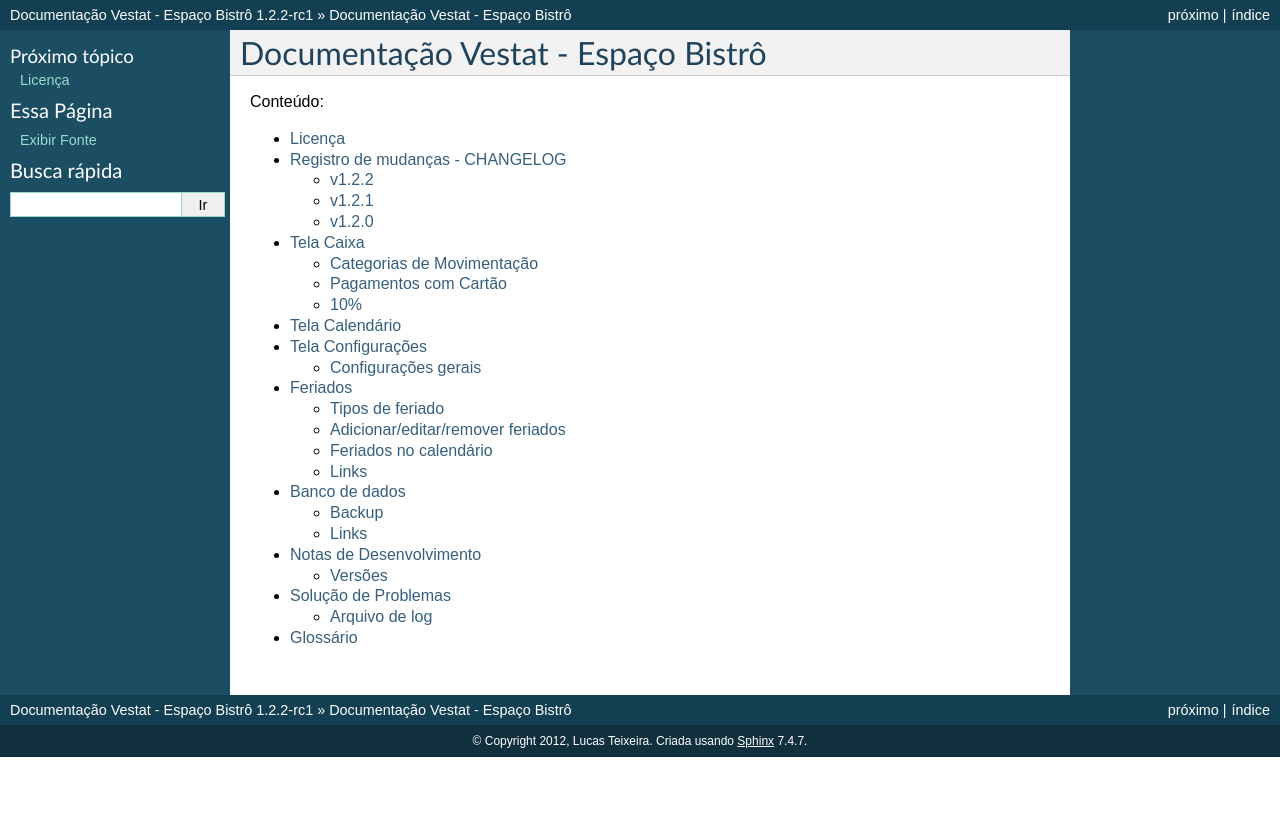
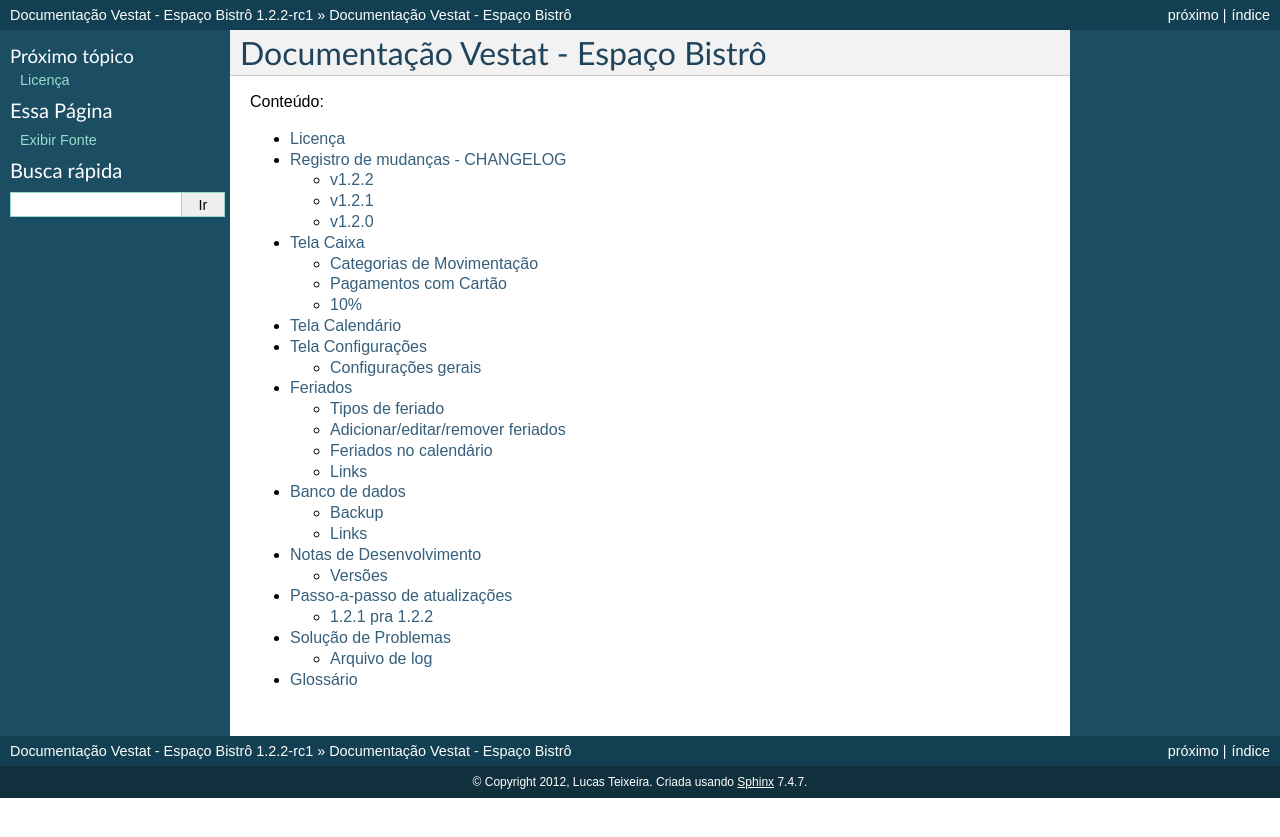
Before and after one commit to duasfl8r/vestat, a Sphinx documentation site: the page built from docs/index.rst, in a window 1280 px wide. Shown: the top 837 px of the page. Built offline with Sphinx 7.4.7, drawn with Linux system fonts in a browser that asks for light colours; formulas are drawn with MathJax 3; some of the changed lines change nothing that is shown.

```diff
--- a/docs/banco_de_dados.rst
+++ b/docs/banco_de_dados.rst
@@ -1,3 +1,4 @@
+.. _banco-de-dados:
 ##############
 Banco de dados
 ##############
--- a/docs/index.rst
+++ b/docs/index.rst
@@ -15,5 +15,6 @@
    feriados
    banco_de_dados
    desenvolvimento
+   atualizar
    erros
    glossario
```
